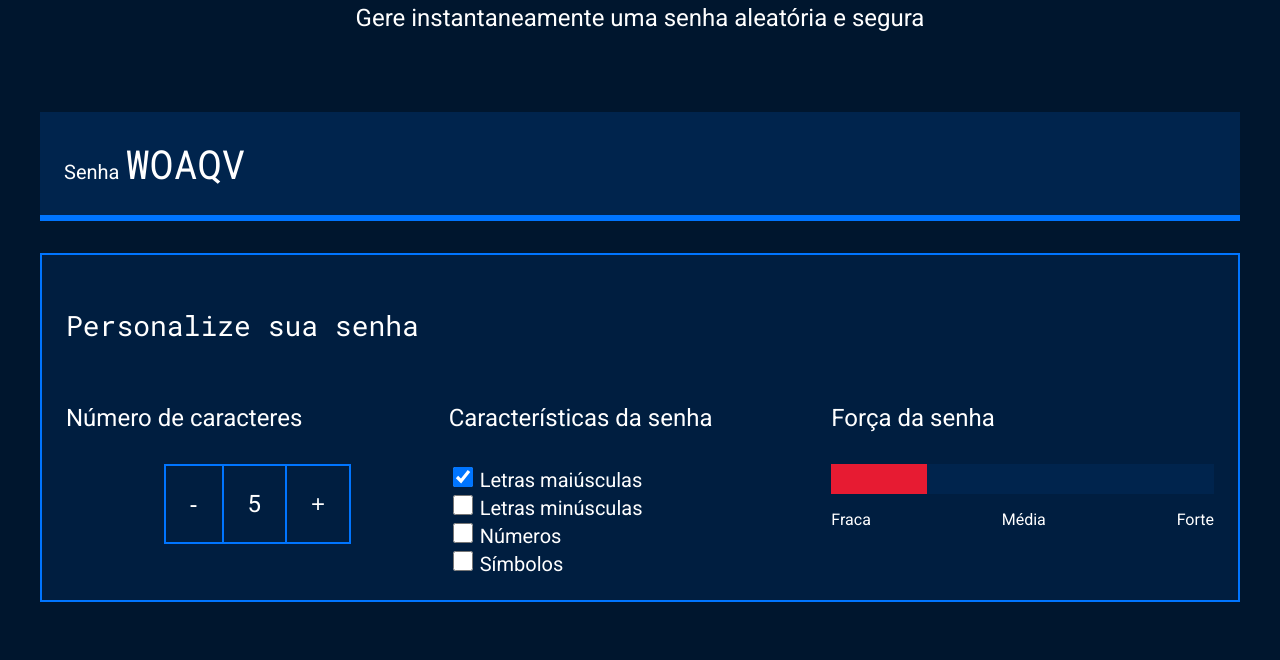
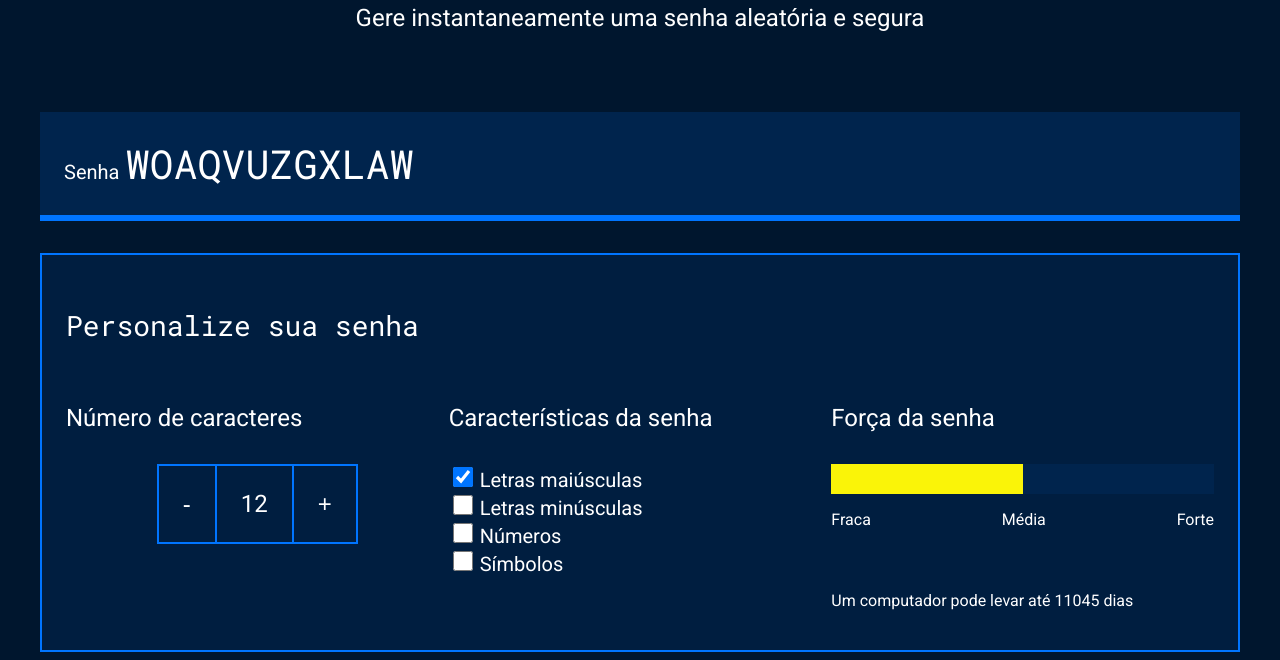
Before and after one commit to hyeceline/Seguran-aDigital, a plain HTML site: page index.html in a window 1280 px wide. Both pictures are taken after a click on the checkbox 462 px from the left and 690 px from the top of the page. Shown: the part 214-874 px from the top of the page. Before the commit the page ends 824 px from the top, so only its background shows below. Drawn offline with Linux system fonts and the light colour scheme.

Commit message:
Aula 8 e 9

```diff
--- a/index.html
+++ b/index.html
@@ -58,6 +58,7 @@
                         <p>Média</p>
                         <p>Forte</p>
                     </div>
+                    <p class="entropia"></p>
                 </div>
             </div>
         </div>
--- a/main.js
+++ b/main.js
@@ -1,5 +1,5 @@
 const numeroSenha = document.querySelector('.parametro-senha__texto');
-let tamanhoSenha = 5;
+let tamanhoSenha = 12;
 numeroSenha.textContent = tamanhoSenha;
 const letrasMaiusculas = 'ABCDEFGHIJKLMNOPQRSTUVWXYZ';
 const letrasMinusculas = 'abcdefghijklmnopqrstuvwxyz';
@@ -58,16 +58,20 @@ function geraSenha(){
         senha = senha + alfabeto[numeroAleatorio];
     }
     campoSenha.value = senha;
-    classificaSenha();
+    classificaSenha(alfabeto.length);
 }
 
-function classificaSenha(){
+function classificaSenha(tamanhoAlfabeto){
+    let entropia = tamanhoSenha * Math.log2(tamanhoAlfabeto);
+    console.log(entropia);
     forcaSenha.classList.remove('fraca', 'media', 'forte');
-    if (tamanhoSenha > 11){
+    if (entropia > 58){
         forcaSenha.classList.add('forte');
-    } else if (tamanhoSenha > 5 && tamanhoSenha < 12) {
+    } else if (entropia > 35 && entropia <= 58) {
         forcaSenha.classList.add('media');
-    } else if (tamanhoSenha <= 6){
+    } else if (entropia <= 35){
         forcaSenha.classList.add('fraca');
     }
+    const valorEntropia = document.querySelector('.entropia');
+    valorEntropia.textContent = "Um computador pode levar até " + Math.floor(2**entropia/(100e6*60*60*24)) + " dias";
 }
```
